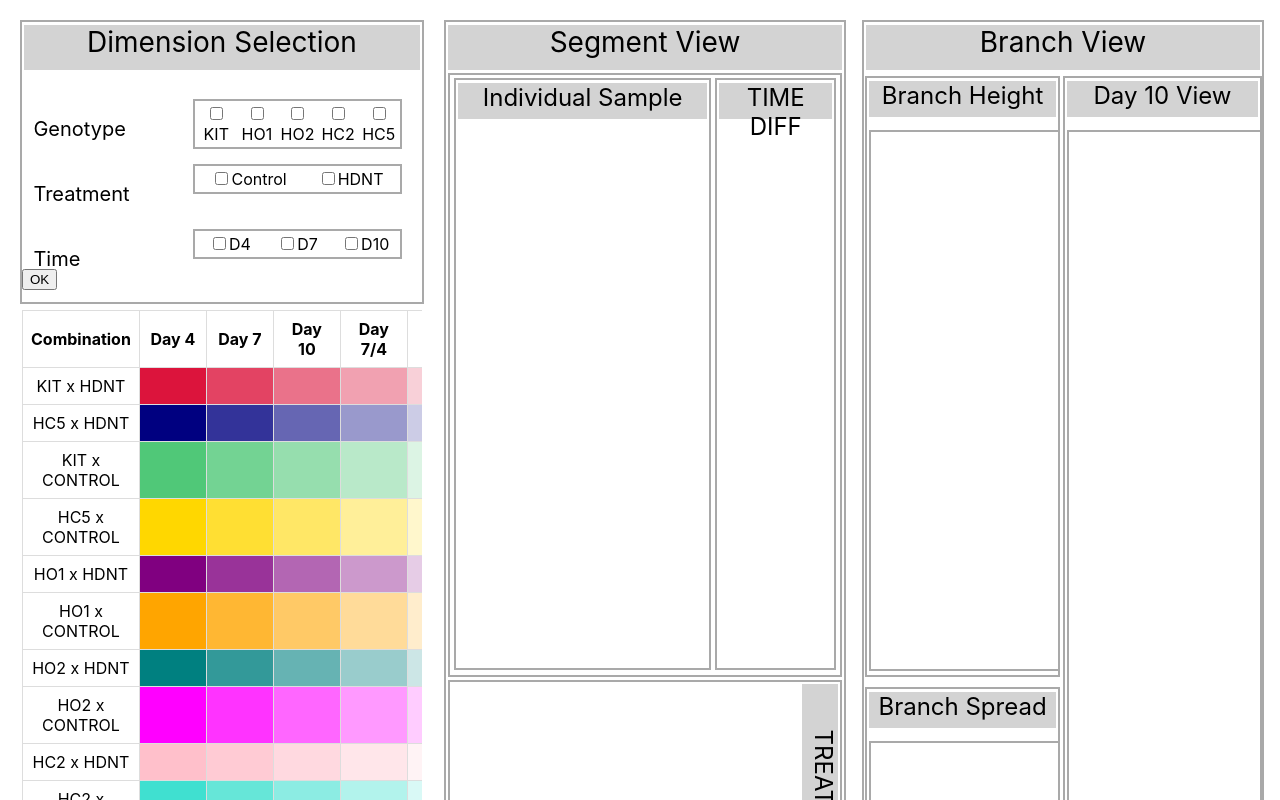
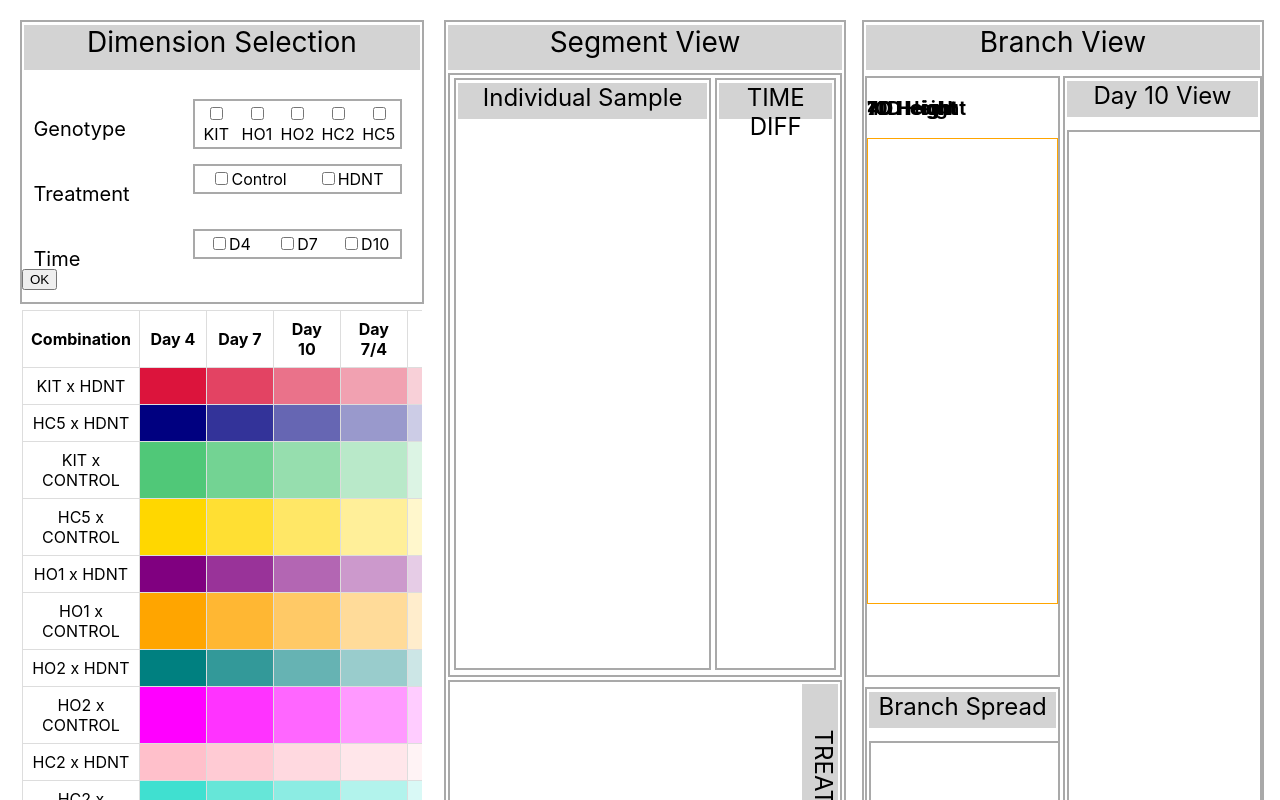
Before and after one commit to AyanHussain10/ResearchPaper_HCC, a React (Create React App) app: page / in a window 1280 px wide. Shown: the top 800 px of the page. Built offline with nearby package versions, Linux system fonts and the light colour scheme.

Commit message:
dot plot wroking but not properly

```diff
--- a/src/App.js
+++ b/src/App.js
@@ -5,8 +5,6 @@ import BranchView from './components/BranchView';
 import './App.css';
 
 function App() {
-
-  // Initialize the dataMap with keys for possible time values
   const [dataMap, setDataMap] = useState({ '4D': {}, '7D': {}, '10D': {} });
   const [dataUrls, setDataUrls] = useState([]);
 
@@ -15,7 +13,7 @@ function App() {
     const parts = filename.split('_');
     const genotype = parts[0];
     const treatment = parts[1] === 'H' ? 'HDNT' : 'CONTROL';
-    const time = parts[2]; // e.g., "D4"
+    const time = parts[2]; // e.g., "4D"
 
     // Check if time key exists in the dataMap, then update the nested structure
     setDataMap(prevDataMap => {
@@ -37,17 +35,15 @@ function App() {
         genotype: genotype,
         treatment: treatment
       };
-      console.log(newDataMap);
       return newDataMap;
     });
-
   };
 
   return (
     <div className="App">
       <DimensionSelection onFetchChartData={fetchChartData} />
       <SegmentView dataUrls={dataUrls} />
-      <BranchView />
+      <BranchView dataMap={dataMap} />
     </div>
   );
 }
--- a/src/components/BranchView.js
+++ b/src/components/BranchView.js
@@ -5,18 +5,28 @@ import SpreadOfBranchesGraph from './SpreadOfBranchesGraph';
 import DayTenView from './DayTenView';
 
 
-const BranchView = () => {
+const BranchView = ({ dataMap }) => {
+  // Convert dataMap to the required format for HeightGraph
+  const plotData = Object.entries(dataMap).map(([time, details]) => ({
+    time,
+    data: Object.entries(details).flatMap(([genotype, treatments]) =>
+      Object.entries(treatments).map(([treatment, value]) => ({
+        category: `${genotype} x ${treatment}`,
+        values: [value] // Assuming value holds data in the format expected by HeightGraph
+      }))
+    )
+  }));
+
   return (
     <div className={styles.branchView}>
       <h2 className={styles.branchTitle}>Branch View</h2>
-      <div className={styles.branchHeight}>
-        <div className={styles.branchHeightName}>
-          Branch Height
+      <div>{plotData.map(plot => (
+        <div key={plot.time} className={styles.branchHeight}>
+          <h3>{plot.time} Height</h3>
+          <HeightGraph data={plot.data} />
         </div>
-        <div className={styles.branchHeightPlot}>
-          <HeightGraph />
-        </div>
-      </div>
+      ))}</div>
+
 
       <div className={styles.branchSpread}>
         <div className={styles.branchSpreadName}>
--- a/src/components/HeightGraph.js
+++ b/src/components/HeightGraph.js
@@ -1,14 +1,59 @@
-import React from 'react';
-import styles from '../styles/HeightGraph.module.css';
+import React, { useEffect, useRef } from 'react';
+import * as d3 from 'd3';
+import styles from '../styles/HeightGraph.module.css'; // Adjust the path as needed
 
-const HeightGraph = () => {
-  // The chart logic will go here
+const HeightGraph = ({ data }) => {
+  const d3Container = useRef(null);
+
+  useEffect(() => {
+    if (data && d3Container.current) {
+      const margin = {top: 20, right: 5, bottom: 20, left: 5},
+            width = 110 - margin.left - margin.right,
+            height = 460 - margin.top - margin.bottom;
+
+      const svg = d3.select(d3Container.current)
+        .html('')
+        .append('svg')
+        .attr('width', width + margin.left + margin.right)
+        .attr('height', height + margin.top + margin.bottom)
+        .append('g')
+        .attr('transform', `translate(${margin.left}, ${margin.top})`);
+
+      const color = d3.scaleOrdinal(d3.schemeCategory10);
+
+      const x = d3.scaleBand()
+          .domain(data.map(d => d.category))
+          .range([0, width])
+          .padding(0.1);
+
+      const y = d3.scaleLinear()
+          .domain([0, d3.max(data, d => d3.max(d.values))])
+          .range([height, 0]);
+
+      svg.selectAll('.line')
+          .data(data)
+          .enter().append('line')
+          .attr('x1', d => x(d.category) + x.bandwidth() / 2)
+          .attr('x2', d => x(d.category) + x.bandwidth() / 2)
+          .attr('y1', 0)
+          .attr('y2', height)
+          .attr('stroke', 'darkgray')
+          .style('stroke-dasharray', '3,3');
+
+      svg.selectAll('.dot')
+          .data(data.flatMap(d => d.values.map(value => ({ category: d.category, value }))))
+          .enter().append('circle')
+          .attr('cx', d => x(d.category) + x.bandwidth() / 2)
+          .attr('cy', d => y(d.value))
+          .attr('r', 5)
+          .style('fill', d => color(d.category));
+    }
+  }, [data]);
 
   return (
-    console.log("branch Height")
-    // <div className={styles.heightGraph}>
-    //   <h1>Height graph</h1>
-    // </div>
+    <div className={styles.heightGraph}>
+      <div ref={d3Container}></div>
+    </div>
   );
 };
 
```
